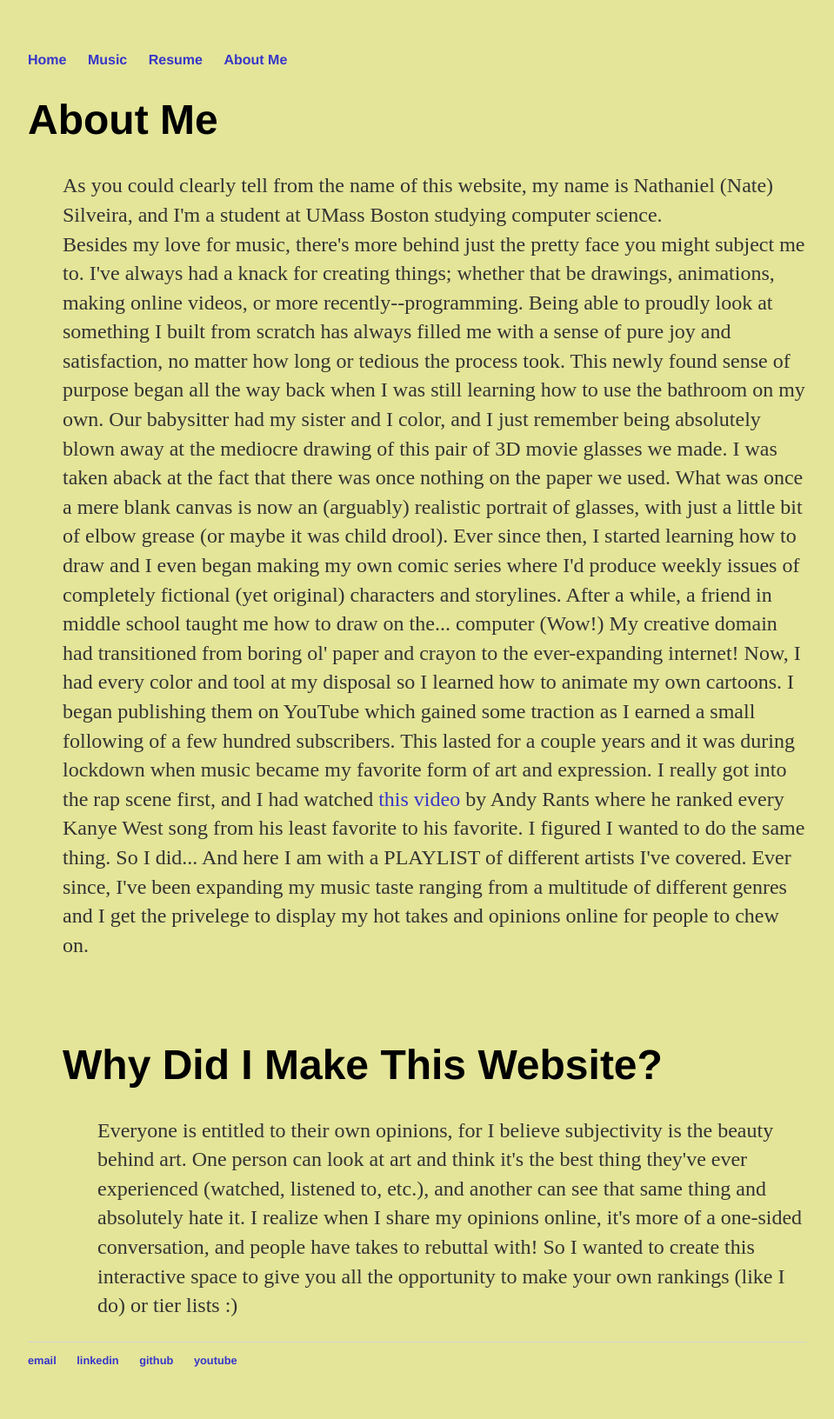
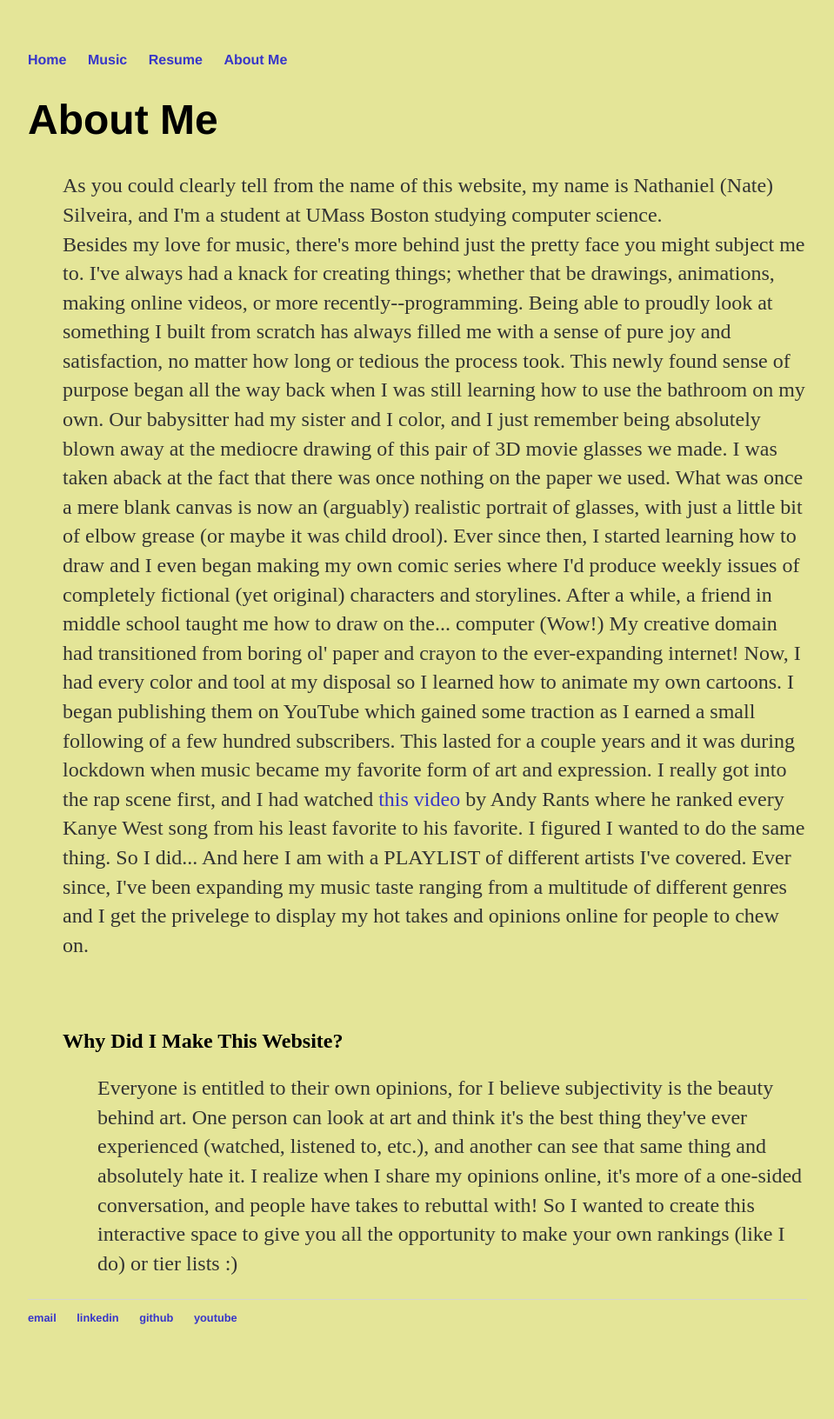
Before and after one commit to n8silveira/n8silveira.github.io, a Jekyll site: the page built from about/index.html, in a window 1280 px wide. Shown: the whole page at 87% size, without its empty margins (160-1119 px from the left). Built offline with Jekyll 4.4.1, drawn with Linux system fonts in a browser that asks for light colours; after the commit the page ends 1583 px from its top, so only the background shows below that.

```diff
--- a/about/index.html
+++ b/about/index.html
@@ -27,7 +27,7 @@ title: About Me
 			I've been expanding my music taste ranging from a multitude of different genres and I get the privelege to
 			display my hot takes and opinions online for people to chew on.</p><br><br>
 
-	<h1 id="aboutsection2">Why Did I Make This Website?</h1>
+	<h2 id="aboutsection2">Why Did I Make This Website?</h2>
 	<ul class="why">
 		<p>Everyone is entitled to their own opinions, for I believe subjectivity is the beauty behind art. One person can look at
 			art and think it's the best thing they've ever experienced (watched, listened to, etc.), and another can see that same
```
